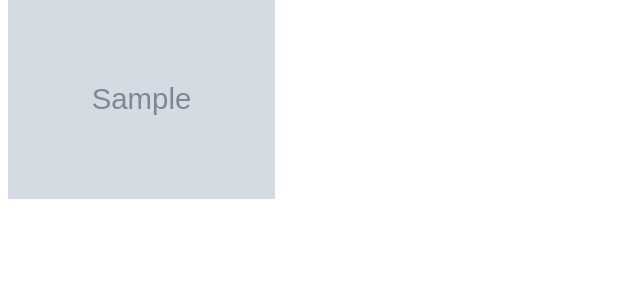
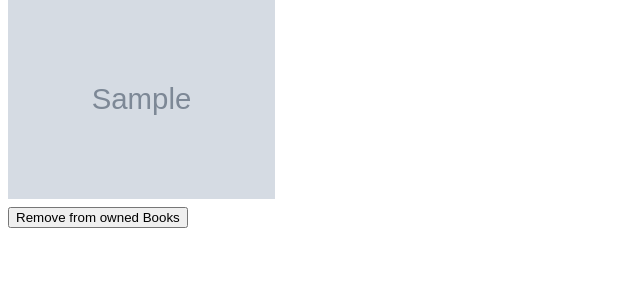
Before and after one commit to cb109/booksread, a Django app: page / in a window 1280 px wide. Shown: the part 144-451 px from the top of the page, without its empty margins (0-640 px from the left). Run offline with Django 3.2, Linux system fonts and the light colour scheme; a user stored in the database is signed in; tables that the repository leaves empty hold one stand-in row (values such as "Sample post"); grey boxes marked "Sample" are stand-in pictures; some libraries are stand-ins or nearby versions.

Commit message:
Allow removing a book from the owned books list

```diff
--- a/books/templates/books/ownedbook_list.html
+++ b/books/templates/books/ownedbook_list.html
@@ -7,6 +7,23 @@
 {% for ownedbook in ownedbook_list %}
   <div style="margin-bottom: 16px">
     {% include "books/book.html" with book=ownedbook.book only %}
+
+    <form action="books/remove" method="POST">
+      {% csrf_token %}
+      <input
+        type="number"
+        name="book_id"
+        value="{{ ownedbook.book.id }}"
+        hidden
+      >
+      <button
+        type="submit"
+        style="margin-top: 8px"
+      >
+        Remove from owned Books
+      </button>
+    </form>
+
   </div>
 {% empty %}
   No owned books yet
--- a/books/templates/books/search_results.html
+++ b/books/templates/books/search_results.html
@@ -25,6 +25,7 @@
       </button>
     </form>
     {% endif %}
+
   </div>
   {% if not forloop.last %}<hr>{% endif %}
 {% empty %}
--- a/books/views.py
+++ b/books/views.py
@@ -106,6 +106,15 @@ def add_owned_book(request):
     return redirect("ownedbook-list")
 
 
+@login_required
+@require_http_methods(("POST",))
+def remove_owned_book(request):
+    book_id = request.POST["book_id"]
+    book = Book.objects.get(id=book_id)
+    request.user.owned_books.remove(book)
+    return redirect("ownedbook-list")
+
+
 class Search(LoginRequiredMixin, TemplateView):
     template_name = "books/search.html"
 
--- a/booksread/urls.py
+++ b/booksread/urls.py
@@ -41,6 +41,11 @@ urlpatterns = [
         name="ownedbook-add",
     ),
     path(
+        "books/remove",
+        books_views.remove_owned_book,
+        name="ownedbook-remove",
+    ),
+    path(
         "search",
         books_views.Search.as_view(),
         name="search",
```
